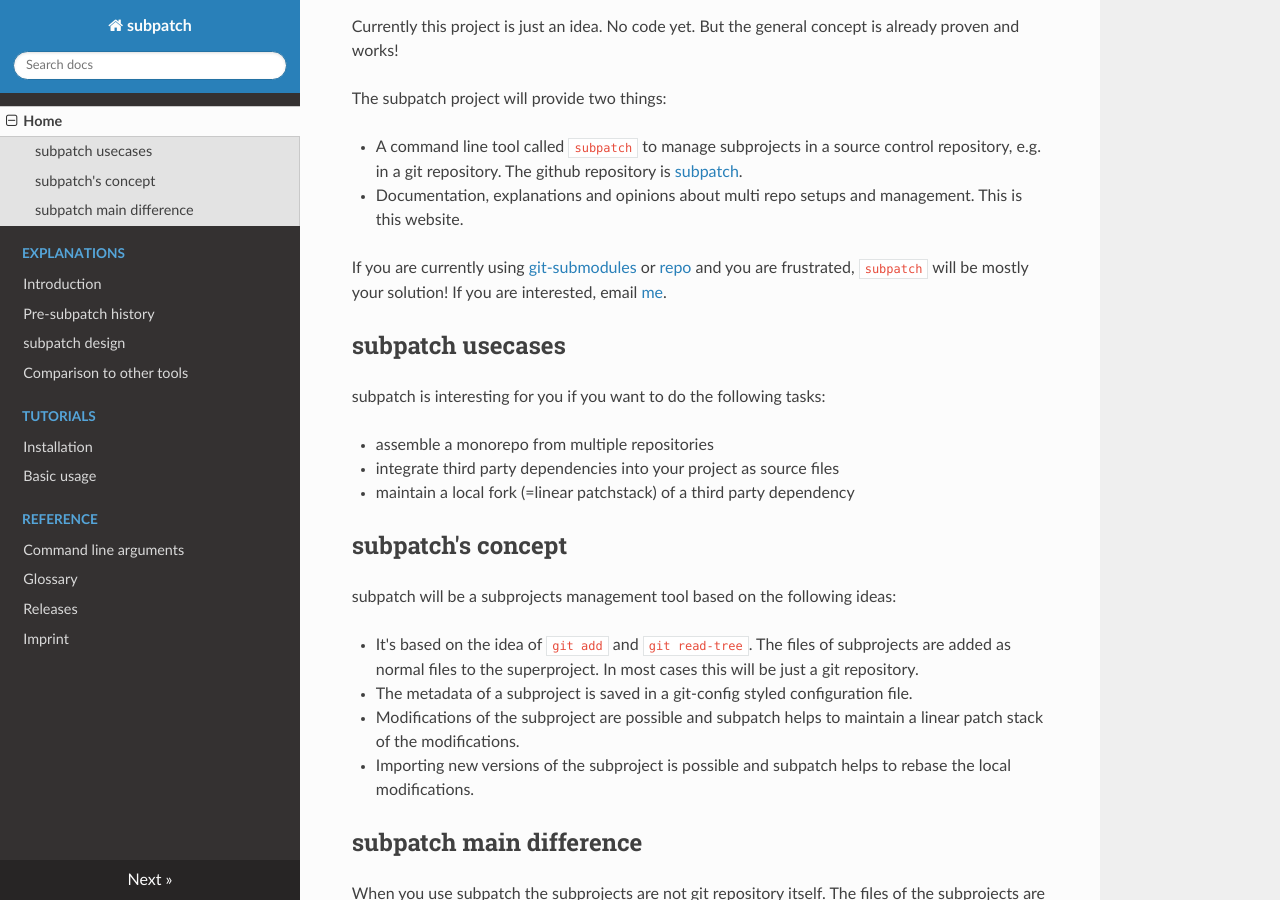
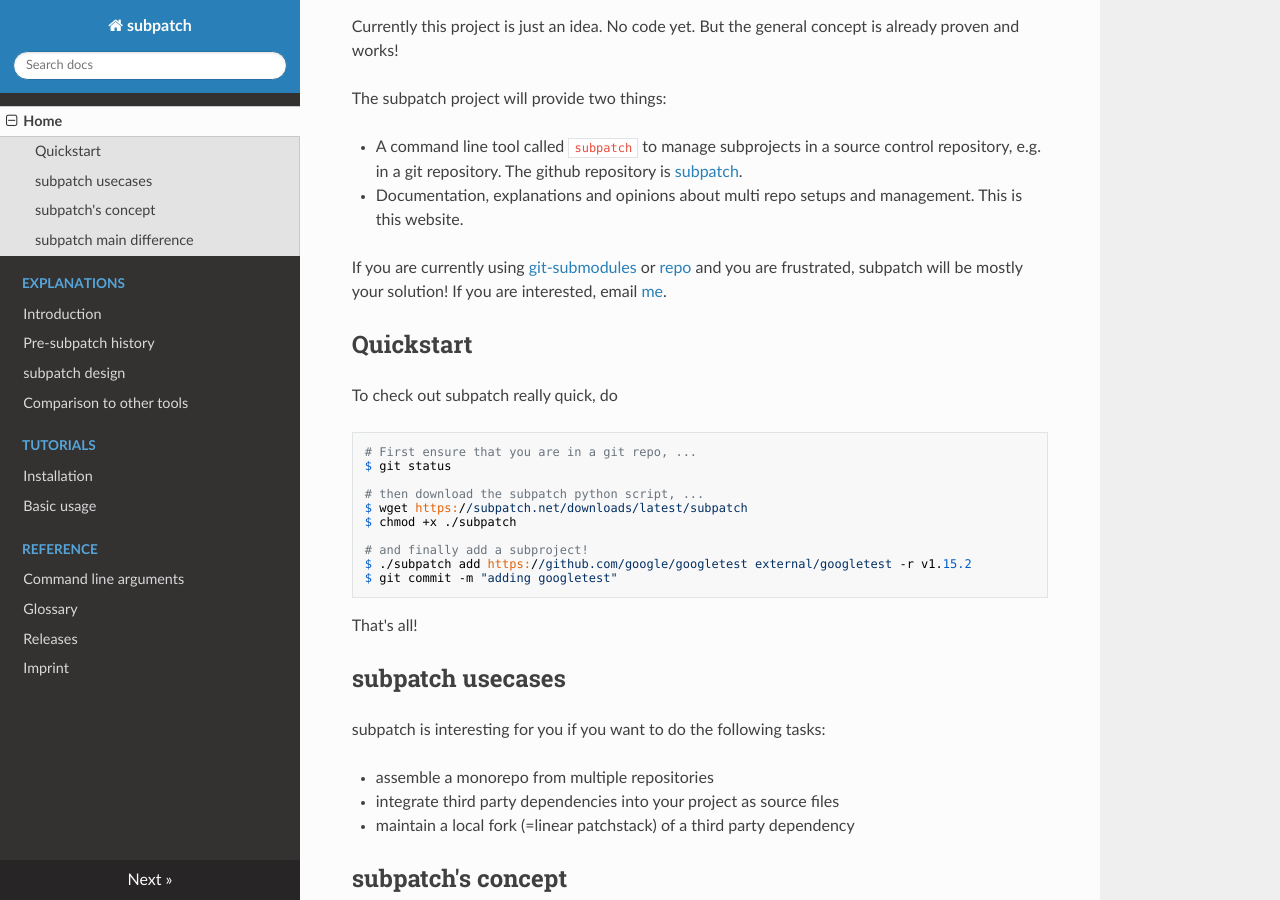
Before and after one commit to lengfeld/subpatch, an MkDocs documentation site: the page built from website/index.md, in a window 1280 px wide and 900 px high, scrolled down 254 px. Built offline with MkDocs 1.6.1, drawn with Linux system fonts in a browser that asks for light colours; nearby versions of some CDN libraries.

Commit message:
website: add quickstart

```diff
--- a/website/index.md
+++ b/website/index.md
@@ -17,8 +17,26 @@
 If you are currently using
 [git-submodules](https://git-scm.com/book/en/v2/Git-Tools-Submodules) or
 [repo](https://gerrit.googlesource.com/git-repo/+/HEAD/README.md) and you are
-frustrated, `subpatch`  will be mostly your solution! If you are interested,
+frustrated, subpatch  will be mostly your solution! If you are interested,
 email [me](mailto:stefan+subpatch@lengfeld.xyz).
+
+
+## Quickstart
+
+To check out subpatch really quick, do
+
+    # First ensure that you are in a git repo, ...
+    $ git status
+
+    # then download the subpatch python script, ...
+    $ wget https://subpatch.net/downloads/latest/subpatch
+    $ chmod +x ./subpatch
+
+    # and finally add a subproject!
+    $ ./subpatch add https://github.com/google/googletest external/googletest -r v1.15.2
+    $ git commit -m "adding googletest"
+
+That's all!
 
 
 ## subpatch usecases
```
Also changed, not shown: README.md (+8 -0 lines), 1 other file.
